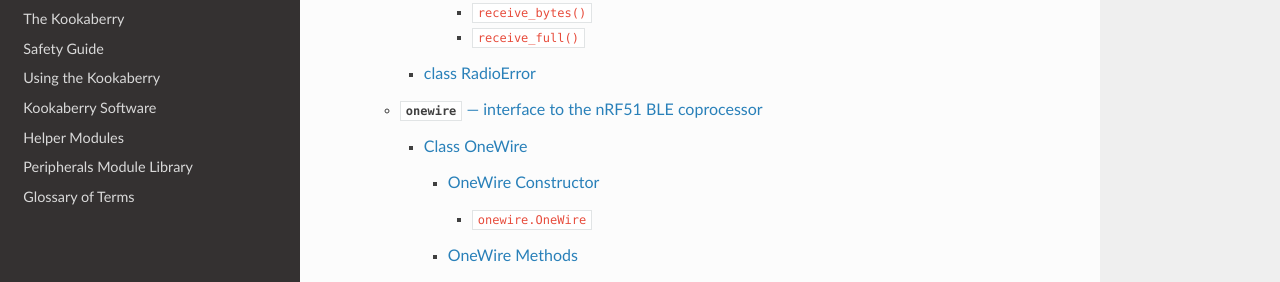
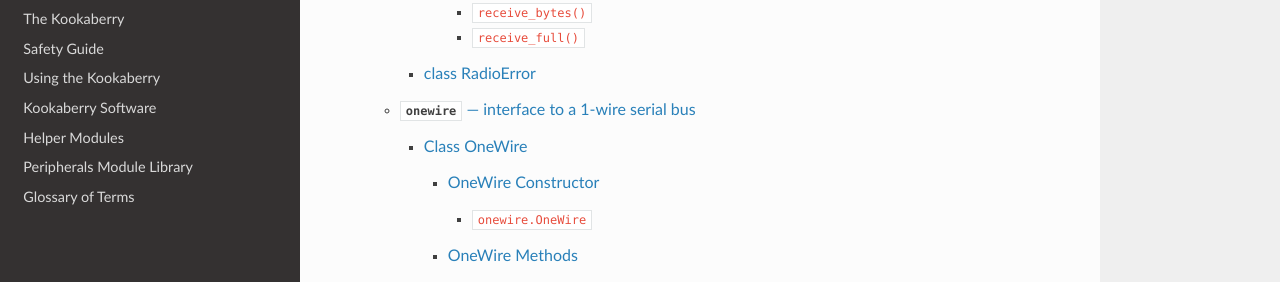
Before and after one commit to TDStrasser/Kookaberry-Reference-Guide, a Sphinx documentation site: the page built from docs/source/index.rst, in a window 1280 px wide and 900 px high, scrolled down 11366 px. Shown: the part 158-440 px from the top of the window. Built offline with Sphinx 7.4.7 and the Read the Docs theme 2.0.0, drawn with Linux system fonts in a browser that asks for light colours; some of the changed lines change nothing that is shown.

Commit message:
Corrected heading and other minor edits

```diff
--- a/docs/source/onewire.rst
+++ b/docs/source/onewire.rst
@@ -1,6 +1,6 @@
-*******************************************************
-:mod:`onewire` --- interface to the nRF51 BLE coprocessor
-*******************************************************
+***************************************************
+:mod:`onewire` --- interface to a 1-wire serial bus
+***************************************************
 
 .. module:: onewire
    :synopsis: interface to the nRF51 BLE coprocessor
@@ -71,11 +71,11 @@
 
     Reads 8 bits from the 1-wire bus using the 1-wire protocol, then returns them as an integer. (Assumes a low-bit-first model.)
 
-.. method:: OneWire.readinto(buffer)
+.. method:: OneWire.readinto(bytearray)
 
-    Reads bytes from the 1-wire bus using the 1-wire protocol, into a predefined buffer, until the buffer is filled.
+    Reads bytes from the 1-wire bus using the 1-wire protocol, into a predefined byte array buffer, until the buffer is filled.
 
-    *buffer* is a byte array of program-defined length.
+    *bytearray* is a byte array of program-defined length.
 
 .. method:: OneWire.writebit(bitvalue)
 
```
